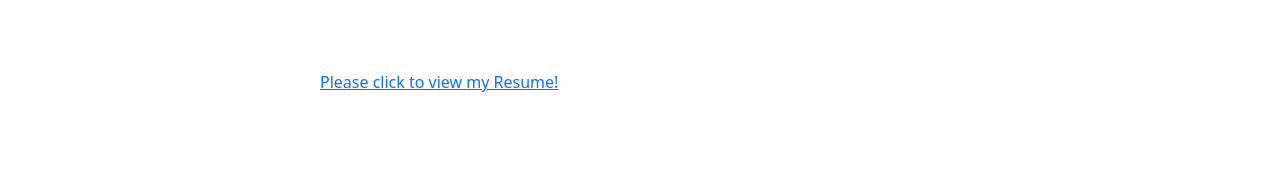
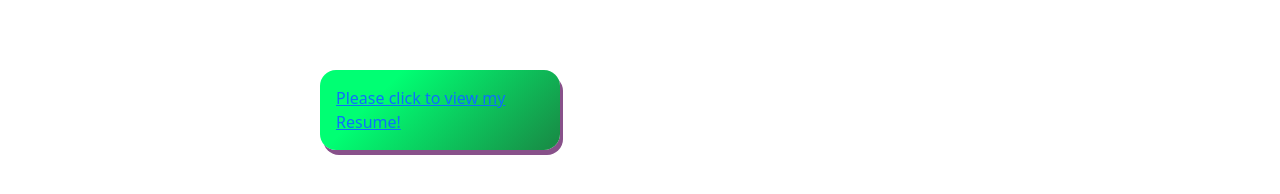
Before and after one commit to ShogoofaA/React-Portfolio-SA, a React (Create React App) app: page / in a window 1280 px wide. Both pictures are taken after a click on the button "Resume". Shown: the part 354-548 px from the top of the page. Built offline with nearby package versions, Linux system fonts and the light colour scheme.

Commit message:
styling issues with resume button

```diff
--- a/src/index.css
+++ b/src/index.css
@@ -101,8 +101,10 @@ textarea {
     background-image: linear-gradient(315deg, rgb(25, 136, 68) 0%, rgb(0, 255, 115) 74%);
     box-shadow: 3px 5px;
 }
-.Res {
-    display: flex;
+.Resume {
+    position: relative;
+    left: 20rem;
+    top: 13rem;
     padding: 1rem;
     border-radius: 1rem;
     border-color: rgb(25, 136, 68);
@@ -112,8 +114,3 @@ textarea {
     width: 15rem;
     color: #88518a;
 }
-.Resume {
-    position: relative;
-    left: 20rem;
-    top: 13rem;
-}
```
